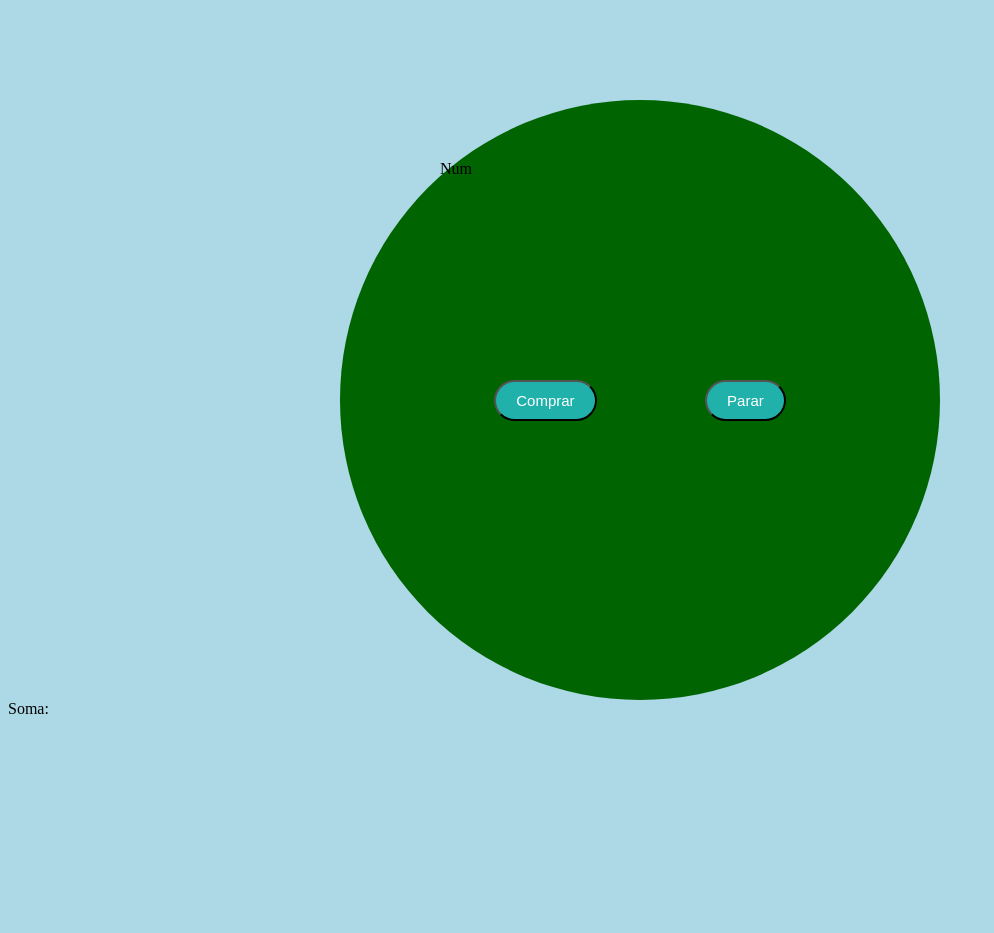
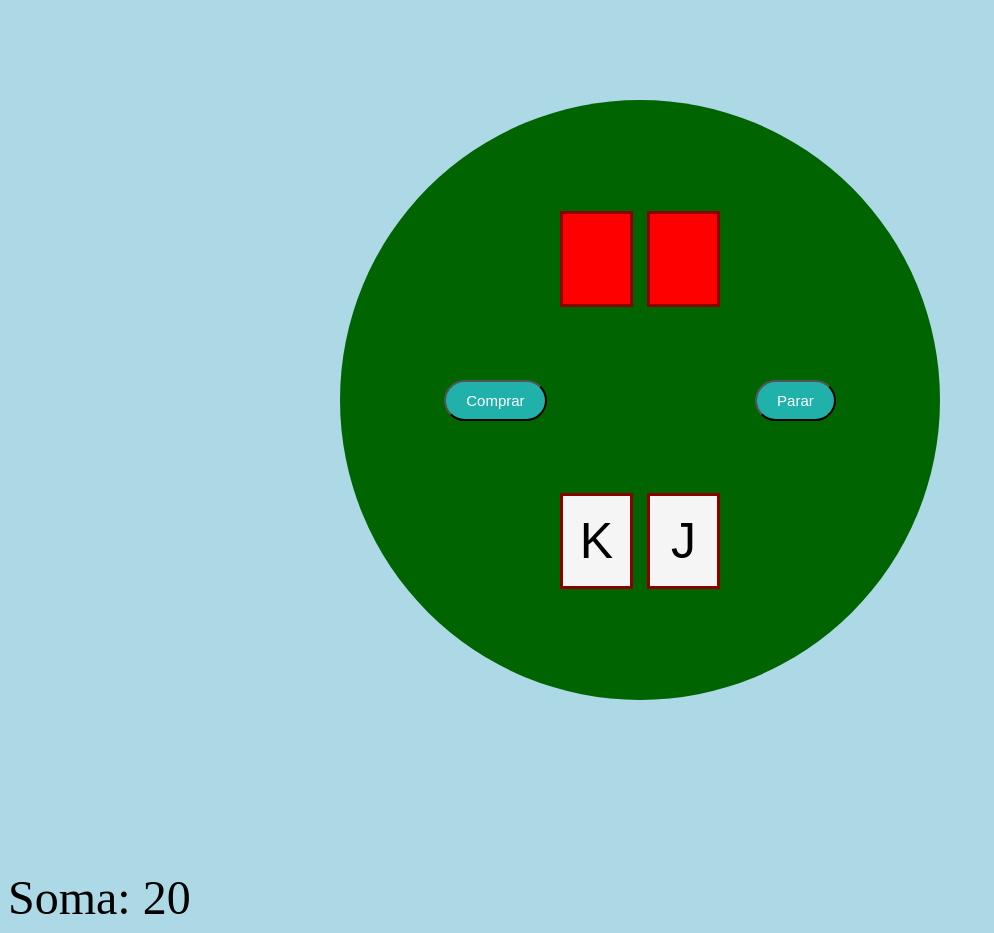
Before and after one commit to Victor-H0/Jogo-21-WebFrontEnd, a plain HTML site: page index.html in a window 1280 px wide. Both pictures are taken after a click on the button "Iniciar Jogo". Shown: the whole page, without its empty margins (0-994 px from the left). Before the commit the page ends 800 px from the top, so only its background shows below. Drawn offline with Linux system fonts and the light colour scheme.

Commit message:
Deixei o Jogo Pronto até a Tela Inicial
Ainda falta adicionar as funcionalidades dos botões, as telas de vitória e derrota, a revelação das cartas do PC....
entre outras coisas. Mas o estado inicial do jogo está pronto

```diff
--- a/index.html
+++ b/index.html
@@ -21,7 +21,7 @@
 
     <section id="mesa">
         <section id="PC">
-            <div class="carta"><span class="valor">Num</span></div>
+            <!-- <div class="carta"><span class="valor">Num</span></div> -->
         </section>
 
         <section id="botoes">
--- a/script.js
+++ b/script.js
@@ -2,32 +2,99 @@ const iniciarJogo = document.getElementById('iniciar-jogo');
 const modal = document.getElementById('modal');
 const Mesa = document.getElementById('mesa');
 const Soma = document.getElementById('soma');
+const Jogador = document.getElementById('jogador');
+const PC = document.getElementById('PC');
 
-var qtde1 = 4;
-var qtde2 = 4;
-var qtde3 = 4;
-var qtde4 = 4;
-var qtde5 = 4;
-var qtde6 = 4;
-var qtde7 = 4;
-var qtde8 = 4;
-var qtde9 = 4;
-var qtde10 = 4;
-var qtde11 = 4;
-var qtde12 = 4;
-var qtde13 = 4;
+var somatoria = 0;
+
+
+// A - 0 | 2 - 1 | 3 - 2 | 4 - 3 | 5 - 4 | 6 - 5 | 7 - 6 | 8 - 7 | 9 - 8 | 10 - 9 | J - 10 | Q - 11 | K - 12 |
+var qtde = [4,4,4,4,4,4,4,4,4,4,4,4,4];
+const valores = [11, 2, 3, 4, 5, 6, 7, 8, 9, 10, 10, 10, 10];
+const converter = ["A", "2", "3", "4", "5", "6", "7", "8", "9", "10", "J", "Q", "K"];
+
 
 function getRandomArbitrary(min, max) {
-    return Math.random() * (max - min) + min;
+    return Math.floor(Math.random() * (max - min) ) + min;
 }
 
-function criarValor() {
-    let index =  getRandomArbitrary(1,13);
+function indexDisponivel() {
+    let index =  getRandomArbitrary(0,13);
 
+    if(qtde[index] > 0){
+        qtde[index]--;
+        return index;
+    }
+    else{
+        return indexDisponivel();
+    }
+}
+
+function addCarta(Numero){
+    let novaCarta = document.createElement("div");
+    novaCarta.classList.add("carta");
+
+    let contCarta = document.createElement("span");
+    contCarta.classList.add("valor");
+
+    let text = document.createTextNode(converter[Numero]);
+
+    contCarta.appendChild(text);
+    novaCarta.appendChild(contCarta);
+
+    return novaCarta;
+}
+
+function escurecerCartas(){
+    var darkCarta0 = document.getElementsByClassName("carta")[0];
+    var darkCarta1 = document.getElementsByClassName("carta")[1];
+    var darkNum0 = document.getElementsByClassName("valor")[0];
+    var darkNum1 = document.getElementsByClassName("valor")[1];
+
+    darkNum0.style.display = "none";
+    darkNum1.style.display = "none";
+
+    darkCarta0.style.backgroundColor = "red";
+    darkCarta1.style.backgroundColor = "red";
+}
+
+function calcularSoma(){
+    let qtdeA = 0;
+    let parcela = 0;
+
+    for(let i=0; i < Jogador.childElementCount; i++){
+
+        let valor = valores[converter.indexOf(Jogador.children[i].firstChild.innerHTML)];
+
+        if(valor == 11){
+            qtdeA++;
+        }
+
+        parcela += valor;
+    }
+
+    while(parcela > 21 && qtdeA > 0){
+        parcela -= 10;
+        qtdeA--;
+    }
+
+    somatoria = parcela;
 }
 
 iniciarJogo.addEventListener('click', () => {
     modal.style.display = 'none';
     Mesa.style.display = 'flex';
     Soma.style.display = 'block';
-    });
+
+    PC.appendChild(addCarta(indexDisponivel()));
+    PC.appendChild(addCarta(indexDisponivel()));
+
+    escurecerCartas();
+
+    Jogador.appendChild(addCarta(indexDisponivel()));
+    Jogador.appendChild(addCarta(indexDisponivel()));
+
+    calcularSoma();
+
+    soma.textContent = `Soma: ${somatoria}`;
+});
--- a/style.css
+++ b/style.css
@@ -32,20 +32,26 @@
         width: 600px;
         flex-direction: column;
         align-items: center;
+        justify-content: space-evenly;
     }
 
     #PC{
+        display: flex;
+        flex-wrap: wrap;
+        justify-content: center;
+        align-items: center;
         width: 400px;
         height: 215px;
-        margin-top: 60px;
+        margin-top: 53px;
     }
 
     #botoes{
         display: flex;
         justify-content: space-around;
         align-items: center;
-        width: 400px;
+        width: 600px;
         height: 50px;
+        margin: 10px 0;
     }
 
     #comprar{
@@ -71,12 +77,36 @@
     }
 
     #jogador{
+        display: flex;
+        flex-wrap: wrap-reverse;
+        justify-content: center;
+        align-items: center;
         width: 400px;
         height: 215px;
-        margin-bottom: 60px;
+        margin-bottom: 53px;
+    }
+
+    .carta{
+        display: flex;
+        justify-content: center;
+        align-items: center;
+        height: 90px;
+        width: 67px;
+        background-color: whitesmoke;
+        border-color: darkred;
+        border-style: solid;
+        border-width: 3px;
+        margin: 7px;
+    }
+
+    .valor{
+        font-size: 50px;
+        font-family: Arial, Helvetica, sans-serif;
     }
 
 
     #soma{
         display: none;
+        margin-top: 170px;
+        font-size: xxx-large;
     }
```
